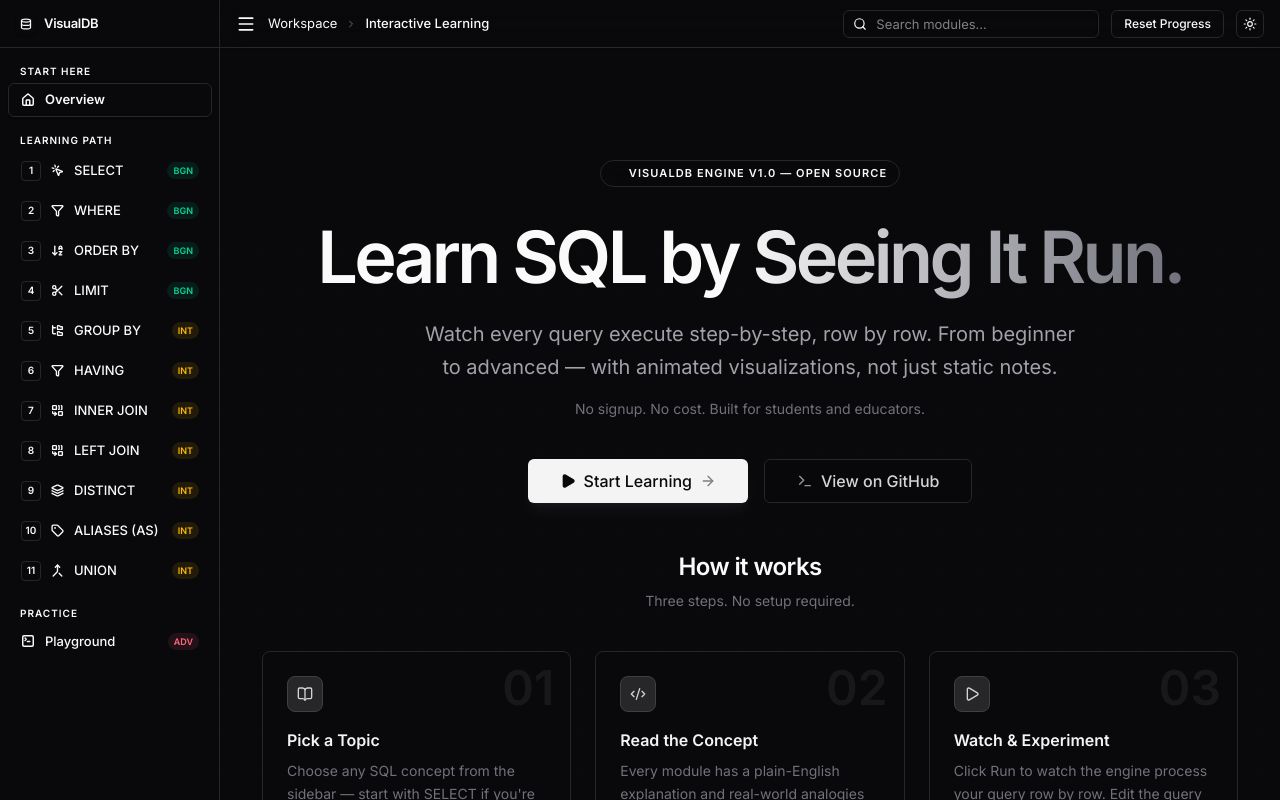
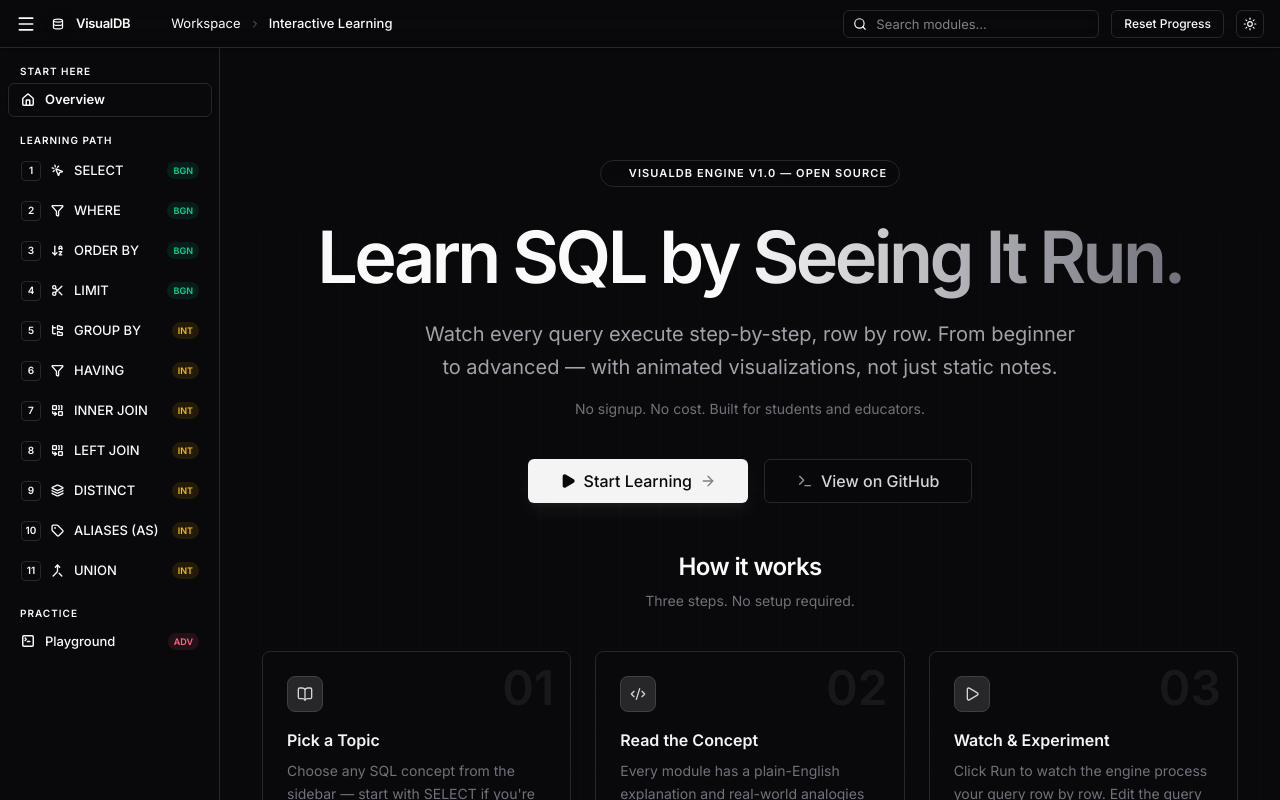
Before and after one commit to Itsmeinayath/visualdb, a React (Vite) app: page / in a window 1280 px wide. Built offline with nearby package versions, Linux system fonts and the light colour scheme.

Commit message:
fix: resolve IDE layout scrolling, header hamburger placement, and missing run button

```diff
--- a/src/components/Layout.jsx
+++ b/src/components/Layout.jsx
@@ -157,15 +157,8 @@
 
   return (
     <>
-      <div className="h-12 px-4 border-b border-border flex items-center gap-2 shrink-0">
-        <div className="w-5 h-5 rounded flex items-center justify-center bg-foreground text-background shadow-sm">
-          <Database size={12} strokeWidth={2.5} />
-        </div>
-
-        <span className="font-semibold text-[13px] tracking-tight text-foreground">
-          VisualDB
-        </span>
-
+      <div className="md:hidden h-12 px-4 border-b border-border flex items-center gap-2 shrink-0">
+        <span className="font-semibold text-[13px] tracking-tight text-foreground">Menu</span>
         {onClose && (
           <button
             type="button"
@@ -325,37 +318,9 @@
   };
 
   return (
-    <div className="flex h-screen w-full bg-background text-foreground overflow-hidden font-sans">
-      {/* Desktop Sidebar */}
-      <aside
-        className={cn(
-          "hidden md:flex border-r border-border bg-card flex-col shrink-0 transition-all duration-300 overflow-hidden",
-          sidebarOpen ? "w-55" : "w-0 border-r-0"
-        )}
-      >
-        <div className="w-55 h-full">
-          <SidebarContent />
-        </div>
-      </aside>
-
-      {/* Mobile Sidebar Overlay */}
-      {mobileOpen && (
-        <div className="fixed inset-0 z-50 md:hidden">
-          <div
-            className="absolute inset-0 bg-black/60 backdrop-blur-sm"
-            onClick={() => setMobileOpen(false)}
-          />
-
-          <aside className="absolute left-0 top-0 h-full w-65 bg-card border-r border-border flex flex-col z-10 shadow-2xl">
-            <SidebarContent onClose={() => setMobileOpen(false)} />
-          </aside>
-        </div>
-      )}
-
-      {/* Main Content */}
-      <main className="flex-1 flex flex-col min-w-0 bg-background relative">
-        {/* Top Header */}
-        <header className="h-12 border-b border-border flex items-center px-4 justify-between bg-card/85 backdrop-blur-md z-10 sticky top-0 shadow-sm">
+    <div className="flex flex-col h-screen w-full bg-background text-foreground overflow-hidden font-sans">
+      {/* Top Header (Full Width) */}
+      <header className="h-12 border-b border-border flex items-center px-4 justify-between bg-card/85 backdrop-blur-md z-20 relative shadow-sm shrink-0">
         <div className="flex items-center gap-3">
           <button
             type="button"
@@ -371,6 +336,17 @@
           >
             <Menu size={20} />
           </button>
+
+          <div className="flex items-center gap-2">
+            <div className="w-5 h-5 rounded flex items-center justify-center bg-foreground text-background shadow-sm">
+              <Database size={12} strokeWidth={2.5} />
+            </div>
+            <span className="font-semibold text-[13px] tracking-tight text-foreground hidden sm:block">
+              VisualDB
+            </span>
+          </div>
+
+          <div className="h-4 w-px bg-border mx-2 hidden sm:block" />
 
           <div className="flex items-center gap-2 text-[13px] text-muted-foreground">
             <span className="hover:text-foreground cursor-pointer transition-colors hidden sm:block">
@@ -422,13 +398,39 @@
         </div>
       </header>
 
+      {/* Main App Body */}
+      <div className="flex flex-1 overflow-hidden relative">
+        {/* Desktop Sidebar */}
+        <aside
+          className={cn(
+            "hidden md:flex border-r border-border bg-card flex-col shrink-0 transition-all duration-300 overflow-hidden h-full z-10",
+            sidebarOpen ? "w-55" : "w-0 border-r-0"
+          )}
+        >
+          <div className="w-55 h-full flex flex-col">
+            <SidebarContent />
+          </div>
+        </aside>
+
+        {/* Mobile Sidebar Overlay */}
+        {mobileOpen && (
+          <div className="fixed inset-0 z-50 md:hidden">
+            <div
+              className="absolute inset-0 bg-black/60 backdrop-blur-sm"
+              onClick={() => setMobileOpen(false)}
+            />
+
+            <aside className="absolute left-0 top-0 h-full w-65 bg-card border-r border-border flex flex-col z-10 shadow-2xl">
+              <SidebarContent onClose={() => setMobileOpen(false)} />
+            </aside>
+          </div>
+        )}
+
         {/* Page Content */}
-        <div className="flex-1 overflow-y-auto">
-          <div className="h-full">
+        <main className="flex-1 overflow-hidden relative bg-background">
           <Outlet />
+        </main>
       </div>
-        </div>
-      </main>
 
       <ConfirmModal
         isOpen={isResetModalOpen}
```
Lines whose indentation alone changed are shown as unchanged.
